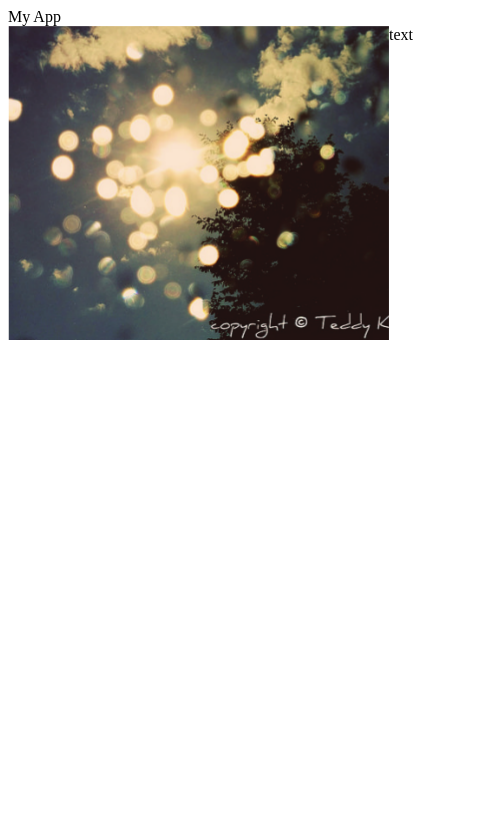
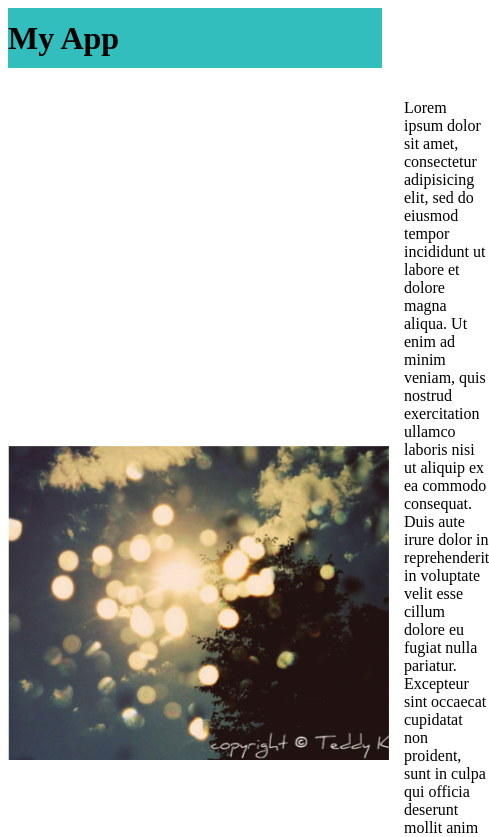
Before and after one commit to marquinhusgoncalves-zz/udacity, a plain HTML site: page portfolio/toplist/index.html in a window 390 px wide. Shown: the top 837 px of the page, 489 px wide, since content can reach past the window. Drawn offline with Linux system fonts and the light colour scheme.

Commit message:
Finished Introduction HTML CSS

```diff
--- /dev/null
+++ b/portfolio/framework/css/main.css
@@ -0,0 +1,52 @@
+* {
+  box-sizing: border-box;
+  font-family: 'Lato', sans-serif;
+}
+
+.row {
+  width: 100%;
+  display: flex;
+}
+
+.col-1 {
+  width: 8.33%;
+}
+.col-2 {
+  width: 16.66%;
+}
+.col-3 {
+  width: 25%;
+}
+.col-4 {
+  width: 33.33%;
+}
+.col-5 {
+  width: 41.66%;
+}
+.col-6 {
+  width: 50%;
+}
+.col-7 {
+  width: 58.33%;
+}
+.col-8 {
+  width: 66.66%;
+}
+.col-9 {
+  width: 75%;
+}
+.col-10 {
+  width: 83.33%;
+}
+.col-11 {
+  width: 91.66%;
+}
+.col-12 {
+  width: 100%;
+}
+
+@media only screen and (max-width: 500px) {
+  p {
+    display: none;
+  }
+}
--- a/portfolio/toplist/index.html
+++ b/portfolio/toplist/index.html
@@ -5,10 +5,19 @@
   <link rel="stylesheet" type="text/css" href="style.css">
 </head>
 <body>
-  <div class="title">My App</div>
+  <header class="title">
+    <h1>My App</h1>
+  </header>
   <div class="app">
-    <img src="img/app.png" alt="App">
-    <div class="description">text</div>
+    <img src="img/app.png" class="child" alt="App">
+    <p class="description child">Lorem ipsum dolor sit amet, consectetur adipisicing elit, sed do eiusmod
+    tempor incididunt ut labore et dolore magna aliqua. Ut enim ad minim veniam,
+    quis nostrud exercitation ullamco laboris nisi ut aliquip ex ea commodo
+    consequat. Duis aute irure dolor in reprehenderit in voluptate velit esse
+    cillum dolore eu fugiat nulla pariatur. Excepteur sint occaecat cupidatat non
+    proident, sunt in culpa qui officia deserunt mollit anim id est laborum.
+    Lorem ipsum dolor sit amet, consectetur adipisicing elit, sed do eiusmod
+    tempor incididunt ut labore et dolore magna aliqua.</p>
   </div>
 </body>
 </html>
--- a/portfolio/toplist/style.css
+++ b/portfolio/toplist/style.css
@@ -1,4 +1,18 @@
+.title {
+  background-color: #33bebe;
+  margin-bottom: 15px;
+  height: 60px;
+  display: -webkit-flex;
+  display: flex;
+  align-items: center;
+}
+
 .app {
-    display: -webkit-flex;
-    display: flex;
+  display: -webkit-flex;
+  display: flex;
+  align-items: center;
+  justify-content: justify-content;
 }
+.description {
+  margin-left: 15px;
+}
```
Also changed, not shown: portfolio/framework/test.html (added, +34 -0 lines).
